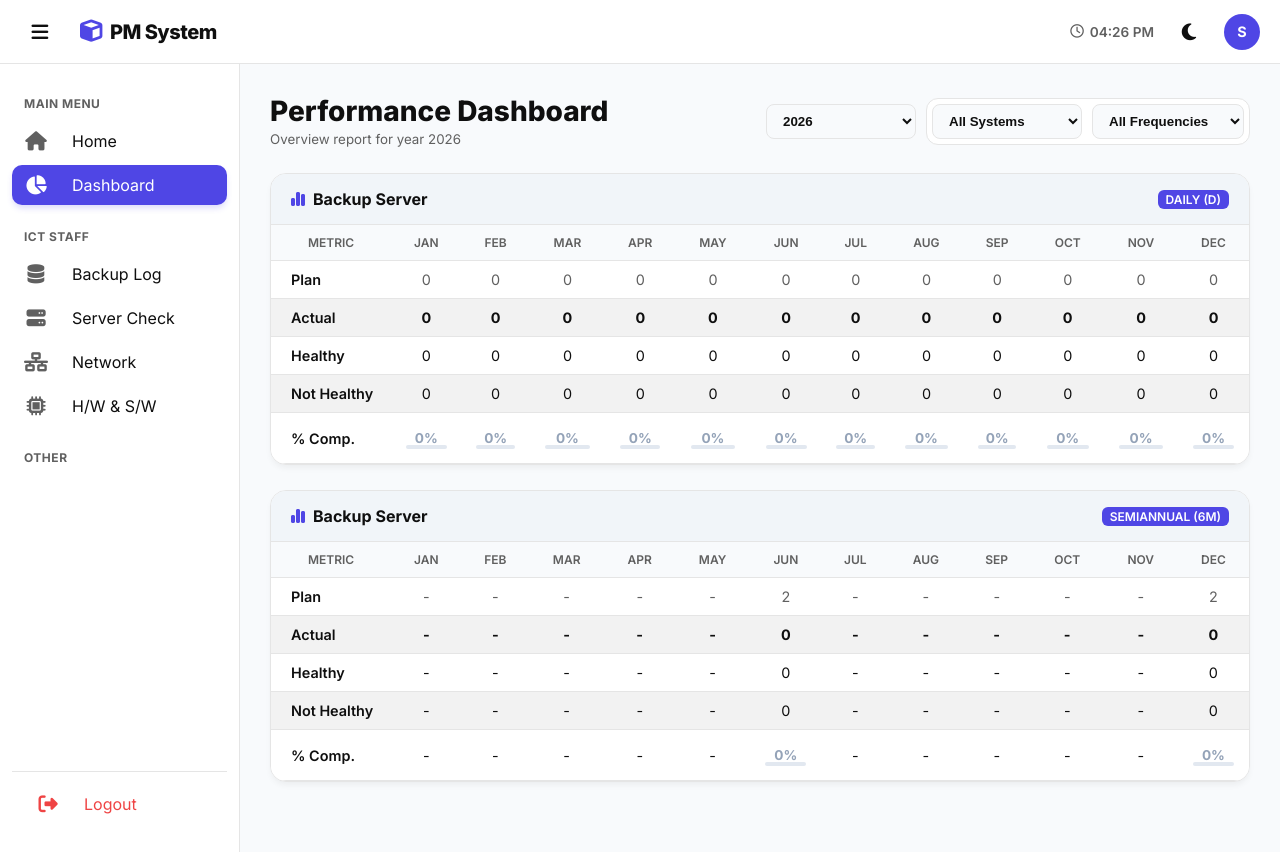
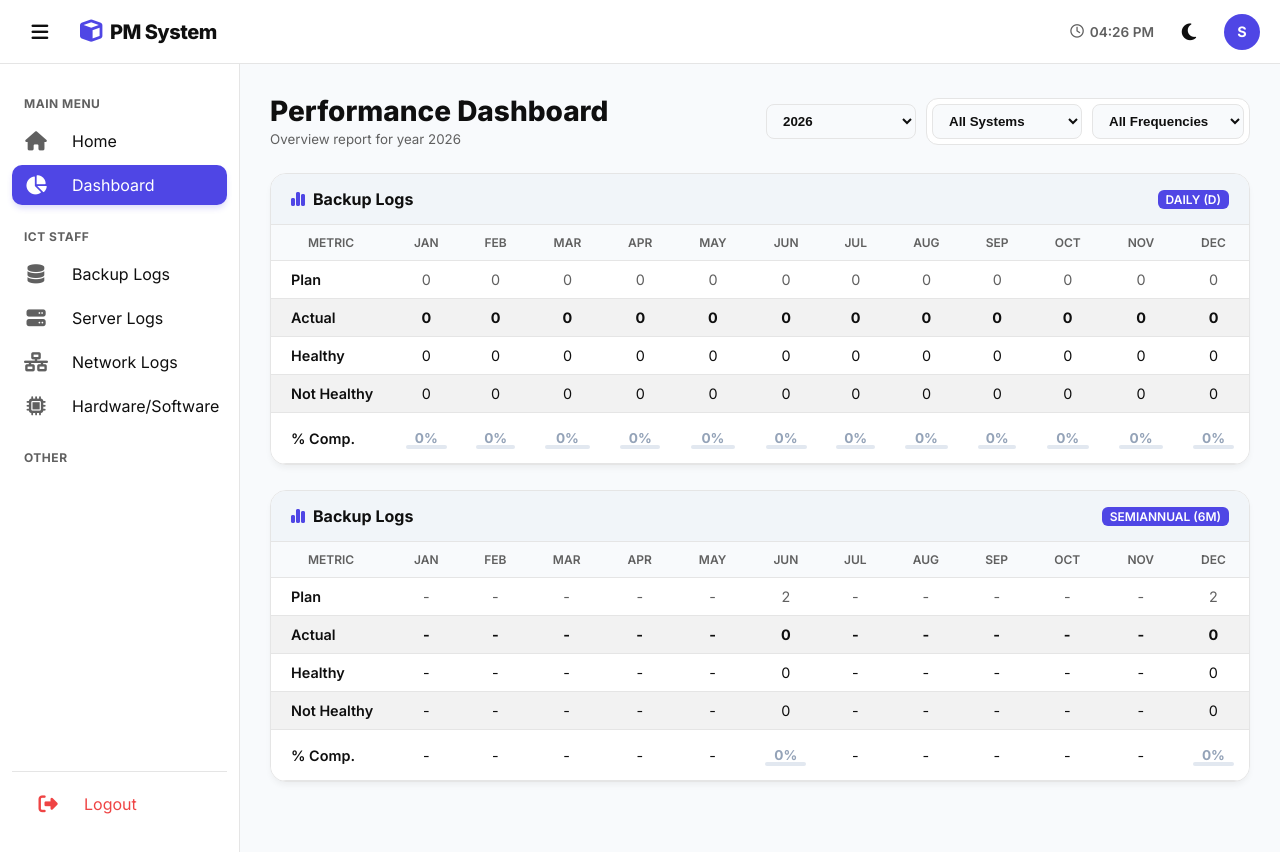
Before and after one commit to GIldartsTz/pm-system-portal, a PHP site: page /dashboard.php in a window 1280 px wide. Run offline with PHP 8.4, Linux system fonts and the light colour scheme; the visitor is signed in with stand-in values (Sample User, id 1); data that the repository does not hold is empty.

Commit message:
style: rename menu labels for consistency

```diff
--- a/Backup_log/backup.php
+++ b/Backup_log/backup.php
@@ -16,7 +16,7 @@ include '../db.php';
 
 // Config
 $TABLE_NAME = 'backup_logs';
-$PAGE_TITLE = 'Backup Log';
+$PAGE_TITLE = 'Backup Logs';
 $THEME = '#3b82f6';
 $cur_m = isset($_GET['month'])?(int)$_GET['month']:(int)date('m');
 $cur_y = isset($_GET['year'])?(int)$_GET['year']:(int)date('Y');
--- a/HardSoft_log/hardsoft.php
+++ b/HardSoft_log/hardsoft.php
@@ -14,7 +14,7 @@ $path = '../';
 include '../db.php';
 // Config
 $TABLE_NAME = 'hardsoft_logs';
-$PAGE_TITLE = 'H/W & S/W';
+$PAGE_TITLE = 'Hardware/Software';
 $ICON_CLASS = 'fa-microchip';
 $THEME = '#8b5cf6';
 
--- a/Network_log/network.php
+++ b/Network_log/network.php
@@ -14,7 +14,7 @@ $path = '../';
 include '../db.php';
 // Config
 $TABLE_NAME = 'network_logs';
-$PAGE_TITLE = 'Network';
+$PAGE_TITLE = 'Network Logs';
 $ICON_CLASS = 'fa-network-wired';
 $THEME = '#f59e0b';
 
--- a/Server_log/server.php
+++ b/Server_log/server.php
@@ -14,7 +14,7 @@ $path = '../';
 include '../db.php';
 // Config
 $TABLE_NAME = 'server_logs';
-$PAGE_TITLE = 'Server Check';
+$PAGE_TITLE = 'Server Logs';
 $ICON_CLASS = 'fa-server';
 $THEME = '#10b981';
 
@@ -50,7 +50,7 @@ $r_time = $q_time->fetch_assoc(); $global_last_update = $r_time['latest'] ? date
 <head>
     <meta charset="UTF-8">
     <meta name="viewport" content="width=device-width, initial-scale=1.0">
-    <title>Home Portal - PM System</title>
+    <title>Server Logs</title>
     <link href="https://fonts.googleapis.com/css2?family=Inter:wght@300;400;500;600;700&family=Prompt:wght@300;400;500;600&display=swap" rel="stylesheet">
     <link rel="stylesheet" href="https://cdnjs.cloudflare.com/ajax/libs/font-awesome/6.4.0/css/all.min.css">
 
--- a/components/header_nav.php
+++ b/components/header_nav.php
@@ -47,16 +47,16 @@ if(!isset($conn)) {
 
         <div class="nav-title">ICT STAFF</div>
         <a href="<?=$p?>Backup_log/backup.php" class="nav-link <?=($current_page=='backup')?'active':''?>">
-            <i class="fa-solid fa-database"></i> <span>Backup Log</span>
+            <i class="fa-solid fa-database"></i> <span>Backup Logs</span>
         </a>
         <a href="<?=$p?>Server_log/server.php" class="nav-link <?=($current_page=='server')?'active':''?>">
-            <i class="fa-solid fa-server"></i> <span>Server Check</span>
+            <i class="fa-solid fa-server"></i> <span>Server Logs</span>
         </a>
         <a href="<?=$p?>Network_log/network.php" class="nav-link <?=($current_page=='network')?'active':''?>">
-            <i class="fa-solid fa-network-wired"></i> <span>Network</span>
+            <i class="fa-solid fa-network-wired"></i> <span>Network Logs</span>
         </a>
         <a href="<?=$p?>HardSoft_log/hardsoft.php" class="nav-link <?=($current_page=='hardsoft')?'active':''?>">
-            <i class="fa-solid fa-microchip"></i> <span>H/W & S/W</span>
+            <i class="fa-solid fa-microchip"></i> <span>Hardware/Software</span>
         </a>
 
         <div class="nav-title">OTHER</div>
--- a/dashboard.php
+++ b/dashboard.php
@@ -45,7 +45,7 @@ $systems = [];
 
 // --- 1. BACKUP (Strict Task Count: Plan 2) ---
 $systems['backup'] = [
-    'label' => 'Backup Server', 'table' => 'backup_logs',
+    'label' => 'Backup Logs', 'table' => 'backup_logs',
     'freqs' => [
         'D' => ['label'=>'Daily (D)', 'type'=>'days', 'plan_mode'=>'calc_daily_dynamic', 'cols'=>[]]
     ]
@@ -58,7 +58,7 @@ if (isset($dynamic_tasks['backup']['6M'])) {
 
 // --- 2. SERVER (Count All Checks) ---
 if (isset($dynamic_tasks['server'])) {
-    $systems['server'] = ['label' => 'Server & Data Center', 'table' => 'server_logs', 'freqs' => []];
+    $systems['server'] = ['label' => 'Server Logs', 'table' => 'server_logs', 'freqs' => []];
     foreach ($dynamic_tasks['server'] as $freq => $cols) {
         $label = ($freq=='M')?'Monthly (M)':(($freq=='3M')?'Quarterly (3M)':(($freq=='6M')?'Semiannual (6M)':'Annual (Y)'));
         $due = ($freq=='M')?range(1,12):(($freq=='3M')?[3,6,9,12]:(($freq=='6M')?[6,12]:[12]));
@@ -68,7 +68,7 @@ if (isset($dynamic_tasks['server'])) {
 
 // --- 3. NETWORK (Count All Checks) ---
 if (isset($dynamic_tasks['network'])) {
-    $systems['network'] = ['label' => 'Network Maintenance', 'table' => 'network_logs', 'freqs' => []];
+    $systems['network'] = ['label' => 'Network Logs', 'table' => 'network_logs', 'freqs' => []];
     foreach ($dynamic_tasks['network'] as $freq => $cols) {
         $label = ($freq=='M')?'Monthly (M)':(($freq=='3M')?'Quarterly (3M)':(($freq=='6M')?'Semiannual (6M)':'Annual (Y)'));
         $due = ($freq=='M')?range(1,12):(($freq=='3M')?[3,6,9,12]:(($freq=='6M')?[6,12]:[12]));
@@ -78,7 +78,7 @@ if (isset($dynamic_tasks['network'])) {
 
 // --- 4. SOFTWARE MAINTENANCE ---
 if (isset($dynamic_tasks['software'])) {
-    $systems['software'] = ['label' => 'Software Maintenance', 'table' => 'hardsoft_logs', 'freqs' => []];
+    $systems['software'] = ['label' => 'Software Logs', 'table' => 'hardsoft_logs', 'freqs' => []];
     foreach ($dynamic_tasks['software'] as $freq => $cols) {
         $label = ($freq=='M')?'Monthly (M)':(($freq=='3M')?'Quarterly (3M)':(($freq=='6M')?'Semiannual (6M)':'Annual (Y)'));
         $due = ($freq=='M')?range(1,12):(($freq=='3M')?[3,6,9,12]:(($freq=='6M')?[6,12]:[12]));
@@ -88,7 +88,7 @@ if (isset($dynamic_tasks['software'])) {
 
 // --- 5. HARDWARE MAINTENANCE ---
 if (isset($dynamic_tasks['hardware'])) {
-    $systems['hardware'] = ['label' => 'Hardware Maintenance', 'table' => 'hardsoft_logs', 'freqs' => []];
+    $systems['hardware'] = ['label' => 'Hardware Logs', 'table' => 'hardsoft_logs', 'freqs' => []];
     foreach ($dynamic_tasks['hardware'] as $freq => $cols) {
         $label = ($freq=='M')?'Monthly (M)':(($freq=='3M')?'Quarterly (3M)':(($freq=='6M')?'Semiannual (6M)':'Annual (Y)'));
         $due = ($freq=='M')?range(1,12):(($freq=='3M')?[3,6,9,12]:(($freq=='6M')?[6,12]:[12]));
```
Also changed, not shown: index.php (+4 -4 lines), manage_config.php (+7 -7 lines), reset_pass.php (deleted, +0 -23 lines).
